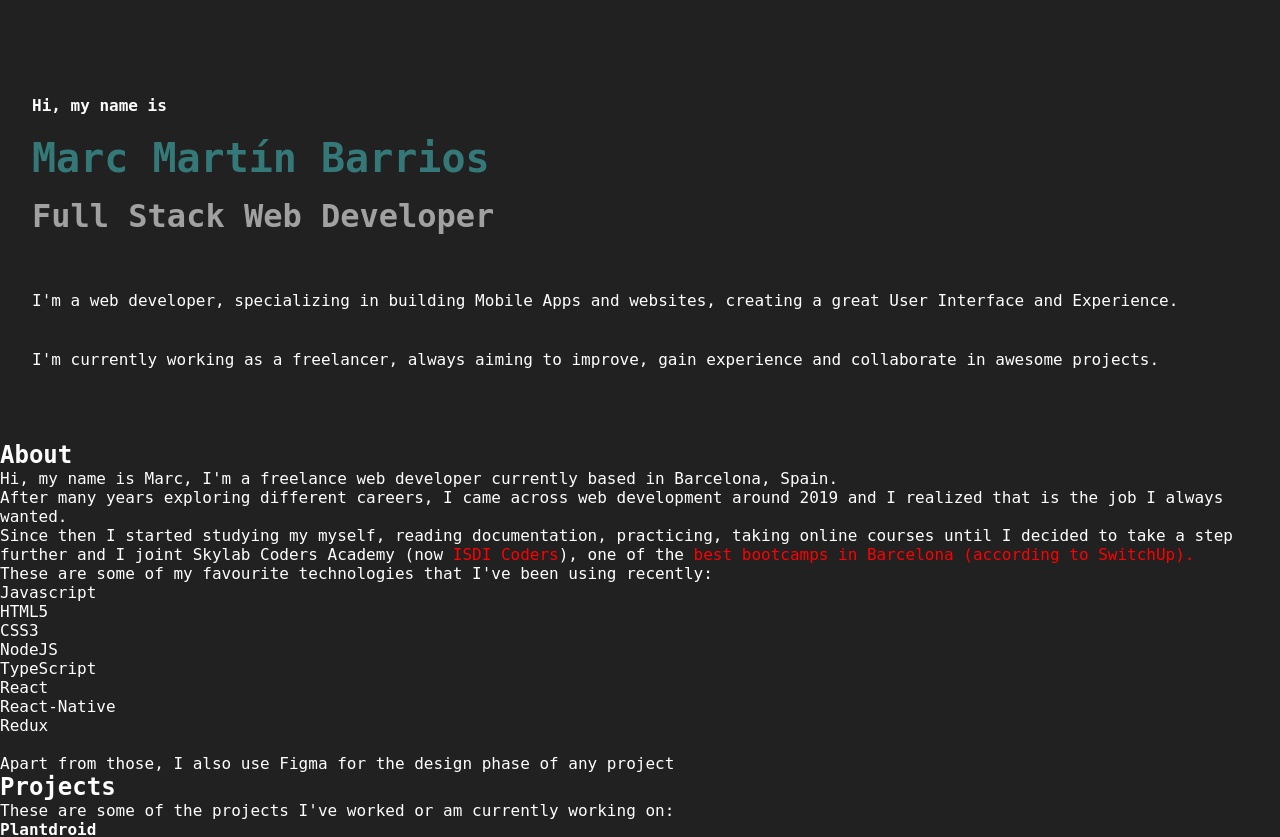
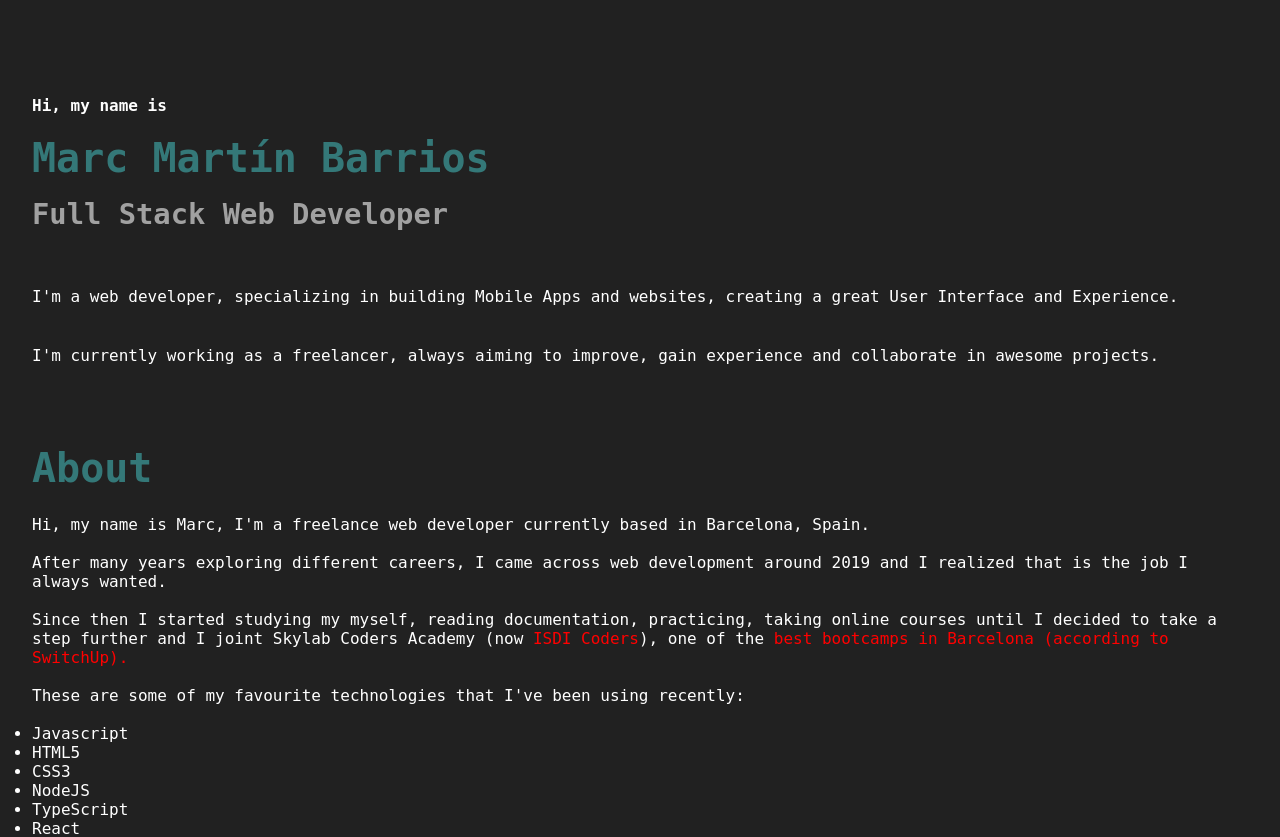
Before and after one commit to MarcMB89/portfolio, a React (Create React App) app: page / in a window 1280 px wide. Shown: the top 837 px of the page. Built offline with nearby package versions, Linux system fonts and the light colour scheme; a web font is replaced by a local one.

Commit message:
Add styling for About component

```diff
--- a/src/components/About/aboutStyle.css
+++ b/src/components/About/aboutStyle.css
@@ -1,22 +1,24 @@
-.about__container {
+/*.about__container {
     margin: 0 5rem 1rem 5rem;
     width: auto;
     height: 40rem;
     border: 1px solid white;
+  }*/
+
+.about__container {
+  margin: 0 .5rem 3rem 0.5rem;
 }
 
 .about__title {
-    padding-top: 0.5rem;
-    padding-left: 3rem;
-    font-size: 3rem;
+  font-size: 2.5rem;
+  padding: .5rem 1.5rem;
+  margin: .5rem 0 .5rem 0;
   color: hsla(180, 43%, 39%, 80%);
-    margin: 1rem 1rem 1rem 0;
-    width: auto;
 }
 
 .about__description-article {
   display: flex;
   align-items: center;
   justify-content: center;
-    padding: 5rem 10rem;
+  padding: .5rem 1.5rem;
 }
--- a/src/components/Home/homeStyle.css
+++ b/src/components/Home/homeStyle.css
@@ -29,7 +29,7 @@
 }
 
 .home__title-job{
-  font-size: 2rem;
+  font-size: 1.8rem;
   padding: .5rem;
   color: hsla(0, 0%, 97%, 60%);
 }
```
Also changed, not shown: src/components/About/About.jsx (+7 -2 lines). Lines whose indentation alone changed are shown as unchanged.
